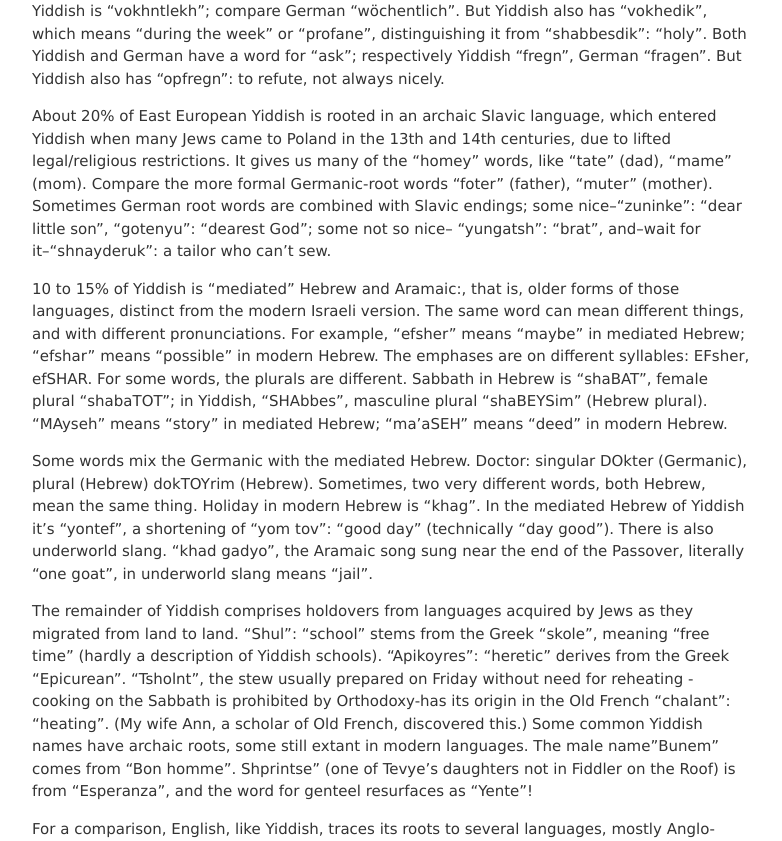
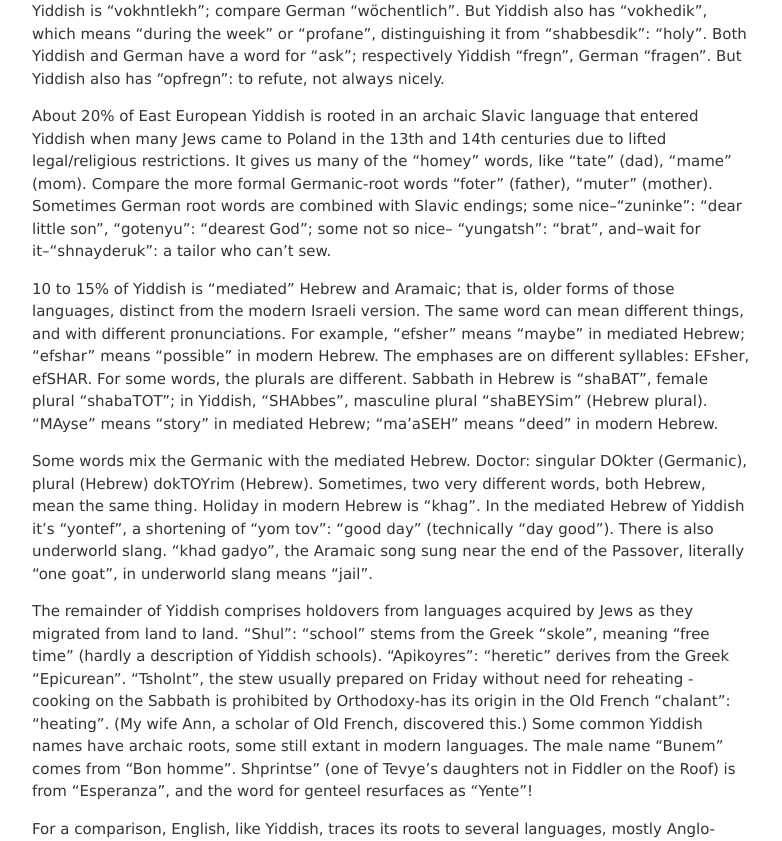
Before and after one commit to jvmallow/jvmallow.github.io, a Jekyll site: the page built from _posts/2025-05-31-Yiddish.md, in a window 1280 px wide and 1400 px high, scrolled down 1843 px. Shown: the part 153-994 px from the top of the window, without its empty margins (248-1030 px from the left). Built offline with Jekyll 4.4.1, drawn with Linux system fonts in a browser that asks for light colours; a script that is not in the unit is left out; some of the changed text lies outside the part shown.

Commit message:
Update 2025-05-31-Yiddish.md

```diff
--- a/_posts/2025-05-31-Yiddish.md
+++ b/_posts/2025-05-31-Yiddish.md
@@ -27,13 +27,13 @@ Not to be unfair to the Litvaks, here's an example from Polish Yiddish. They don
 
 Yiddish is about 50% cognate with modern German (although its origins are with much older forms). For comparison, Spanish and Portuguese are closer to each other, and Norwegian was virtually indistinguishable from Danish well into the 20th century. I mention this to banish the calumny that Yiddish is a "jargon", a "dialect of (modern) German" or a "bastardized" form of it. Some modern German words are approximately cognate with Yiddish. Thus, "weekly" in Yiddish is "vokhntlekh"; compare German "wöchentlich". But Yiddish also has "vokhedik", which means "during the week" or "profane", distinguishing it from "shabbesdik": "holy". Both Yiddish and German have a word for "ask"; respectively Yiddish "fregn", German "fragen". But Yiddish also has "opfregn": to refute, not always nicely.
 
-About 20% of East European Yiddish is rooted in an archaic Slavic language, which entered Yiddish when many Jews came to Poland in the 13th and 14th centuries, due to lifted legal/religious restrictions.  It gives us many of the "homey" words, like "tate" (dad), "mame" (mom). Compare the more formal Germanic-root words "foter" (father), "muter" (mother).   Sometimes German root words are combined with Slavic endings; some nice--"zuninke": "dear little son", "gotenyu": "dearest God"; some not so nice-- "yungatsh": "brat", and--wait for it--"shnayderuk": a tailor who can't sew.
+About 20% of East European Yiddish is rooted in an archaic Slavic language that entered Yiddish when many Jews came to Poland in the 13th and 14th centuries due to lifted legal/religious restrictions.  It gives us many of the "homey" words, like "tate" (dad), "mame" (mom). Compare the more formal Germanic-root words "foter" (father), "muter" (mother).   Sometimes German root words are combined with Slavic endings; some nice--"zuninke": "dear little son", "gotenyu": "dearest God"; some not so nice-- "yungatsh": "brat", and--wait for it--"shnayderuk": a tailor who can't sew.
 
-10 to 15% of Yiddish is "mediated" Hebrew and Aramaic:, that is, older forms of those languages, distinct from the modern Israeli version. The same word can mean different things, and with different pronunciations. For example, "efsher" means "maybe" in mediated Hebrew; "efshar" means "possible" in modern Hebrew. The emphases are on different syllables: EFsher, efSHAR. For some words, the plurals are different. Sabbath in Hebrew is "shaBAT", female plural "shabaTOT"; in Yiddish, "SHAbbes", masculine plural "shaBEYSim" (Hebrew plural).   "MAyseh" means "story" in mediated Hebrew; "ma'aSEH" means "deed" in modern Hebrew.
+10 to 15% of Yiddish is "mediated" Hebrew and Aramaic; that is, older forms of those languages, distinct from the modern Israeli version. The same word can mean different things, and with different pronunciations. For example, "efsher" means "maybe" in mediated Hebrew; "efshar" means "possible" in modern Hebrew. The emphases are on different syllables: EFsher, efSHAR. For some words, the plurals are different. Sabbath in Hebrew is "shaBAT", female plural "shabaTOT"; in Yiddish, "SHAbbes", masculine plural "shaBEYSim" (Hebrew plural).   "MAyse" means "story" in mediated Hebrew; "ma'aSEH" means "deed" in modern Hebrew.
 
 Some words mix the Germanic with the mediated Hebrew. Doctor: singular DOkter (Germanic), plural (Hebrew) dokTOYrim (Hebrew). Sometimes, two very different words, both Hebrew, mean the same thing. Holiday in modern Hebrew is "khag". In the mediated Hebrew of Yiddish it's "yontef", a shortening of "yom tov": "good day"  (technically "day good").  There is also underworld slang. "khad gadyo", the Aramaic song sung near the end of the Passover, literally "one goat", in underworld slang means "jail".
 
-The remainder of Yiddish comprises holdovers from languages acquired by Jews as they migrated from land to land.  "Shul": "school" stems from the Greek "skole", meaning "free time" (hardly a description of Yiddish schools). "Apikoyres": "heretic" derives from the Greek "Epicurean". "Tsholnt", the stew usually prepared on Friday without need for reheating - cooking on the Sabbath is prohibited by Orthodoxy-has its origin in the Old French "chalant": "heating". (My wife Ann, a scholar of Old French, discovered this.)  Some common Yiddish names have archaic roots, some still extant in modern languages. The male name"Bunem" comes from "Bon homme". Shprintse" (one of Tevye's daughters not in Fiddler on the Roof) is from "Esperanza", and the word for genteel resurfaces as "Yente"!
+The remainder of Yiddish comprises holdovers from languages acquired by Jews as they migrated from land to land.  "Shul": "school" stems from the Greek "skole", meaning "free time" (hardly a description of Yiddish schools). "Apikoyres": "heretic" derives from the Greek "Epicurean". "Tsholnt", the stew usually prepared on Friday without need for reheating - cooking on the Sabbath is prohibited by Orthodoxy-has its origin in the Old French "chalant": "heating". (My wife Ann, a scholar of Old French, discovered this.)  Some common Yiddish names have archaic roots, some still extant in modern languages. The male name "Bunem" comes from "Bon homme". Shprintse" (one of Tevye's daughters not in Fiddler on the Roof) is from "Esperanza", and the word for genteel resurfaces as "Yente"!
 
 For a comparison, English, like Yiddish, traces its roots to several languages, mostly Anglo-Saxon and Norman French. The former, spoken by the earlier inhabitants, gives us the homey words like "house (no pun intended); the latter, spoken by the Norman conquerors of 1066, tends to give us the fancier words, like "residence".
 
@@ -45,7 +45,7 @@ What about English words that have come into Yiddish? Some are acceptable, some
 He replies, “Thank God, I make a living.”
 
 --An elderly Jewish lady is run over. A lawyer rushes to her side, hands her his card, and says, “Call me. I can get you damages.”
-The lady replies, “*Damages* I already have. What I need is repairs!”
+The lady replies, “Damages I already have. What I need is repairs!”
 
 # Yiddish literature
 
```
